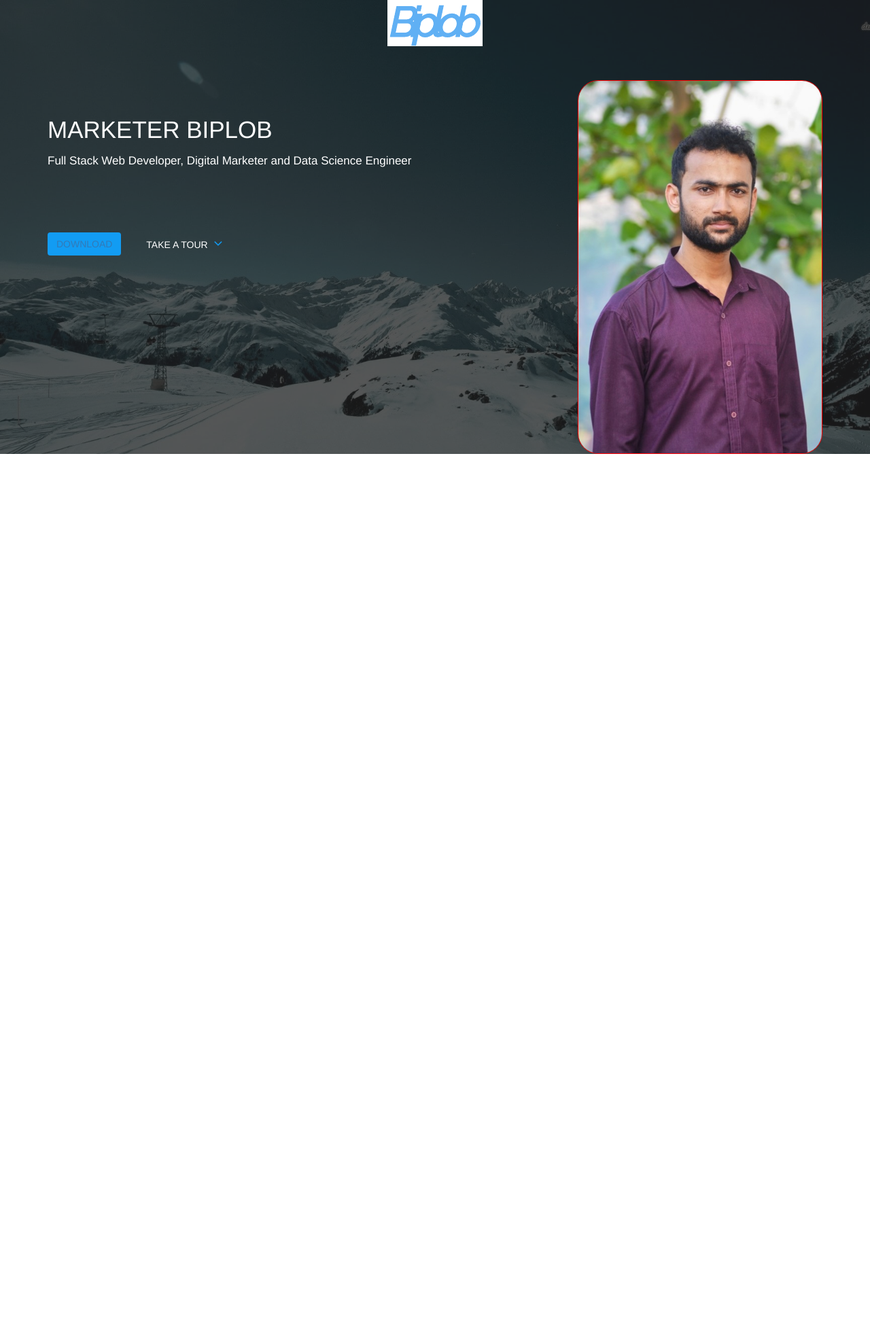
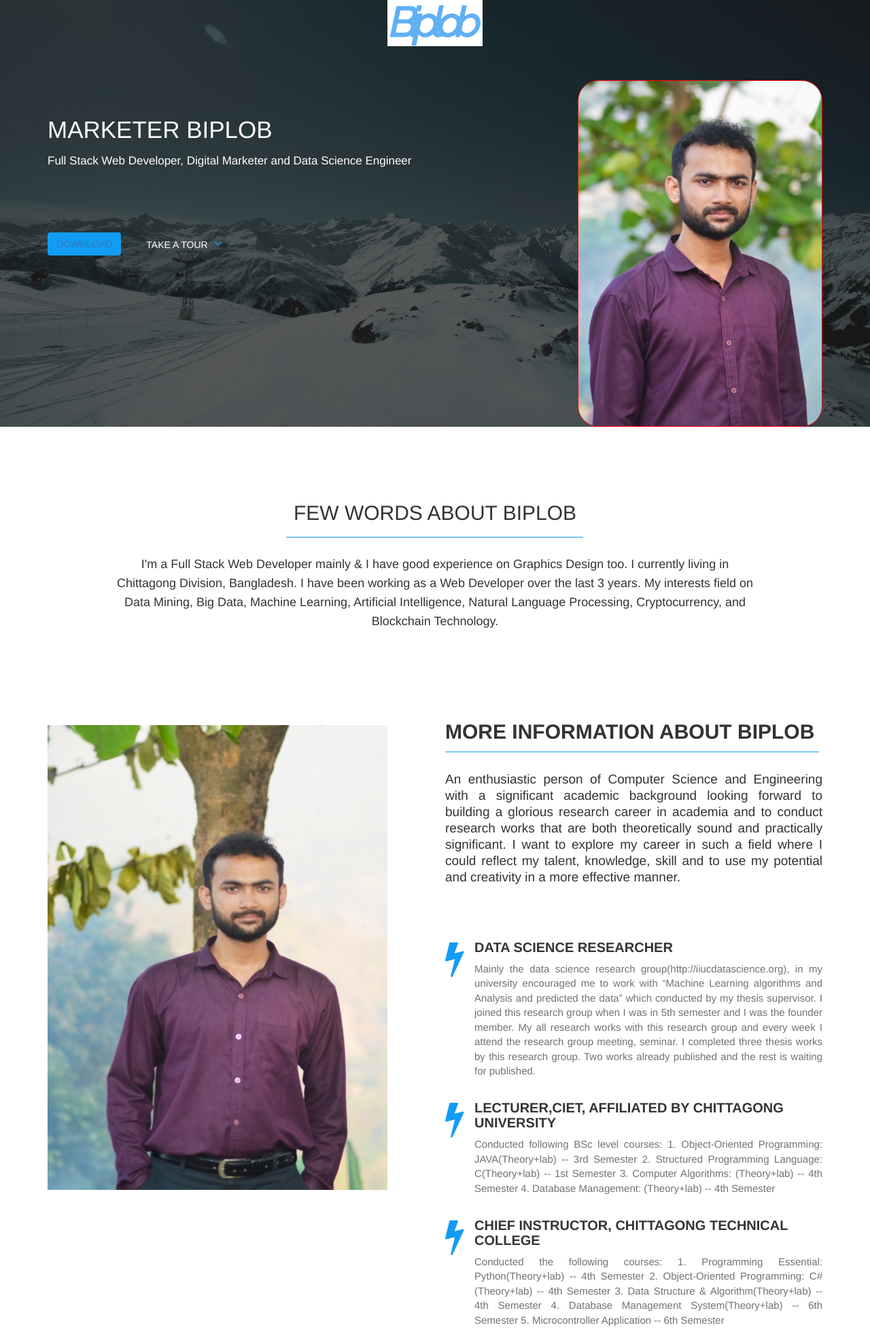
Before and after one commit to Biplob45/Building-Real-Responsive-Website, a PHP site: page / in a window 1280 px wide. Shown: the whole page at 68% size. Before the commit the page ends 668 px from the top, so only its background shows below. Run offline with PHP 8.4, Linux system fonts and the light colour scheme.

Commit message:
FEW WORDS ABOUT BIPLOB
 	Building About Us - Part 01
 	Building About Us - Part 02

```diff
--- a/css/style.css
+++ b/css/style.css
@@ -9,6 +9,43 @@ body {
 }
 p {
 	font-size: 14px;
+	text-align: justify;
+}
+
+/* ===============Generic CSS==================== */
+
+.section-title {
+	padding-top: 90px;
+	padding-bottom: 50px;
+}
+
+.section-title h2 {
+	position: relative;
+	text-align: center;
+	color: #333;
+	font-size: 30px;
+	font-weight: 400;
+	text-transform: uppercase;
+}
+
+.section-title h2:after {
+	content: "";
+	position: absolute;;
+	bottom: -20px;
+	 left: 30%;
+    width: 437px;
+	height: 1px;
+	background-color: #129CF3;
+	margin-left: -30px;
+}
+
+.section-title p {
+	color: #333;
+	font-size: 18px;
+	line-height: 28px;
+	font-weight: 300;
+	text-align: center;;
+	margin-top: 45px;
 }
 
 /* --------- Header ---------------- */
@@ -104,8 +141,77 @@ p {
 
 .header-iphone img {
 	width: 100%;
-	height: 550px;
+	height: 510px;
 	border-radius: 30px;
 	border: 1px solid red;
 
 }
+
+/* About us */
+
+.choose-us-wrapper {
+	padding-top: 50px;
+}
+.about-iphone img {
+	margin-top: 8px;
+	width: fit-content;
+     height: 705px;
+    padding-top: 21px;
+}
+
+.choose-us-title {
+	padding-bottom: 50px;
+}
+
+.choose-us-title h2 {
+	text-transform: uppercase;
+	font-weight: 800;
+	font-size: 30px;
+	line-height: 37px;
+	position:relative;
+}
+
+.choose-us-title h2:after {
+	content: "";
+	position: absolute;
+	bottom: -12px;
+	left: 0;
+	width: 550px;
+	height: 1px;
+	background-color: #129CF3;
+}
+
+.choose-us-title p {
+	margin-top: 40px;
+	font-size: 19px;
+	line-height: 24px;
+	text-align: justify;
+}
+.choose-us-item {
+	position: relative;;
+	 padding-bottom: 3px;
+    padding-left: 43px;
+}
+.choose-us-item div {
+	position: absolute;;
+	top: 0;
+	left: 0
+}
+.choose-us-item div i {
+	font-size: 55px;
+	color: #129CF3;
+	transition: all 1s;
+	-webkit-transition: all 1s;
+	-o-transition: all 1s;
+	-moz-transition: all 1s;
+}
+.choose-us-item h3 {
+	color: #343434;
+	text-transform: uppercase;;
+	font-size: 20px;
+	font-weight: 800;
+}
+.choose-us-item p {
+	color: #727272;
+	font-size: 15px;
+}
--- a/index.html
+++ b/index.html
@@ -86,6 +86,119 @@
 
 	</header>
 
+	<!-- About us -->
+
+	<section>
+
+		<div class="container">
+
+			<div class="row">
+
+				<div class="col-md-10 col-md-offset-1">
+
+					<!-- About us titie and description -->
+					<div class="section-title">
+
+						<h2> FEW WORDS ABOUT BIPLOB </h2>
+						<p>I'm a Full Stack Web Developer mainly & I have good experience on Graphics Design too. I currently living in Chittagong Division, Bangladesh. I have been working as a Web Developer over the last 3 years. My interests field on Data Mining, Big Data, Machine Learning, Artificial Intelligence, Natural Language Processing, Cryptocurrency, and Blockchain Technology.</p>
+
+					</div>
+
+				</div>
+
+			</div>
+
+		</div>
+
+
+		<div class="choose-us-wrapper">
+
+			<div class="container">
+
+				<div class="row">
+
+					<div class="col-md-6">
+						<!-- About Biplob -->
+						<div class="about-iphone">
+
+							<img src="images/about-iphone.jpg" alt="">
+
+						</div>
+
+
+					</div>
+
+					<div class="col-md-6">
+
+						<!-- More information about biplob -->
+						<div class="choose-us-title">
+
+							<h2>More Information About Biplob</h2>
+							<p>An enthusiastic person of Computer Science and Engineering with a significant academic background looking forward to building a glorious research career in academia and to conduct research works that are both theoretically sound and practically significant. I want to explore my career in such a field where I could reflect my talent, knowledge, skill and to use my potential and creativity in a more effective manner.</p>
+						</div>
+
+						<!-- More information about biplob description -->
+						<div class="choose-us-des">
+
+							<!-- More information about biplob item 1 -->
+							<div class="choose-us-item">
+
+								<!-- More information about biplob icon -->
+								<div><i class="fa fa-bolt"></i></div>
+
+								<!-- More information about biplob item title and description -->
+								<h3>Data Science Researcher</h3>
+								<p>Mainly the data science research group(http://iiucdatascience.org), in my university encouraged me to work with “Machine Learning algorithms and Analysis and predicted the data” which conducted by my thesis supervisor. I joined this research group when I was in 5th semester and I was the founder member. My all research works with this research group and every week I attend the research group meeting, seminar. I completed three thesis works by this research group. Two works already published and the rest is waiting for published.</p>
+							</div>
+
+							<!-- More information about biplob item 2 -->
+							<div class="choose-us-item">
+
+								<!-- More information about biplob icon -->
+								<div ><i class="fa fa-bolt"></i></div>
+
+								<!-- More information about biplob item title and description -->
+								<h3>Lecturer,CIET, Affiliated by Chittagong University</h3>
+								<p>Conducted following BSc level courses:
+										1.  Object-Oriented Programming: JAVA(Theory+lab) -- 3rd Semester
+										2.  Structured Programming Language: C(Theory+lab) -- 1st Semester
+										3.  Computer Algorithms: (Theory+lab) -- 4th Semester
+										4.  Database Management: (Theory+lab)  -- 4th Semester
+										</p>
+							</div>
+
+							<!-- More information about biplob item 3 -->
+							<div class="choose-us-item">
+
+								<!-- More information about biplob icon -->
+								<div ><i class="fa fa-bolt"></i></div>
+
+								<!-- More information about biplob item title and description -->
+								<h3>Chief Instructor, Chittagong Technical College</h3>
+								<p>Conducted the following courses:
+										1. Programming Essential: Python(Theory+lab) -- 4th Semester
+										2. Object-Oriented Programming: C#(Theory+lab) -- 4th Semester
+										3. Data Structure & Algorithm(Theory+lab) -- 4th Semester
+										4. Database Management System(Theory+lab) -- 6th Semester
+										5. Microcontroller Application  -- 6th Semester
+										</p>
+							</div>
+
+						</div>
+					</div>
+
+				</div>
+
+
+			</div>
+
+		</div>
+
+	</section>
+
+
+
+
 
 
 	<!-- Bootstrap  JS -->
```
Also changed, not shown: images/IMG_20200315_125508.jpg (added), images/about-iphone.jpg (added), 2 other files.
